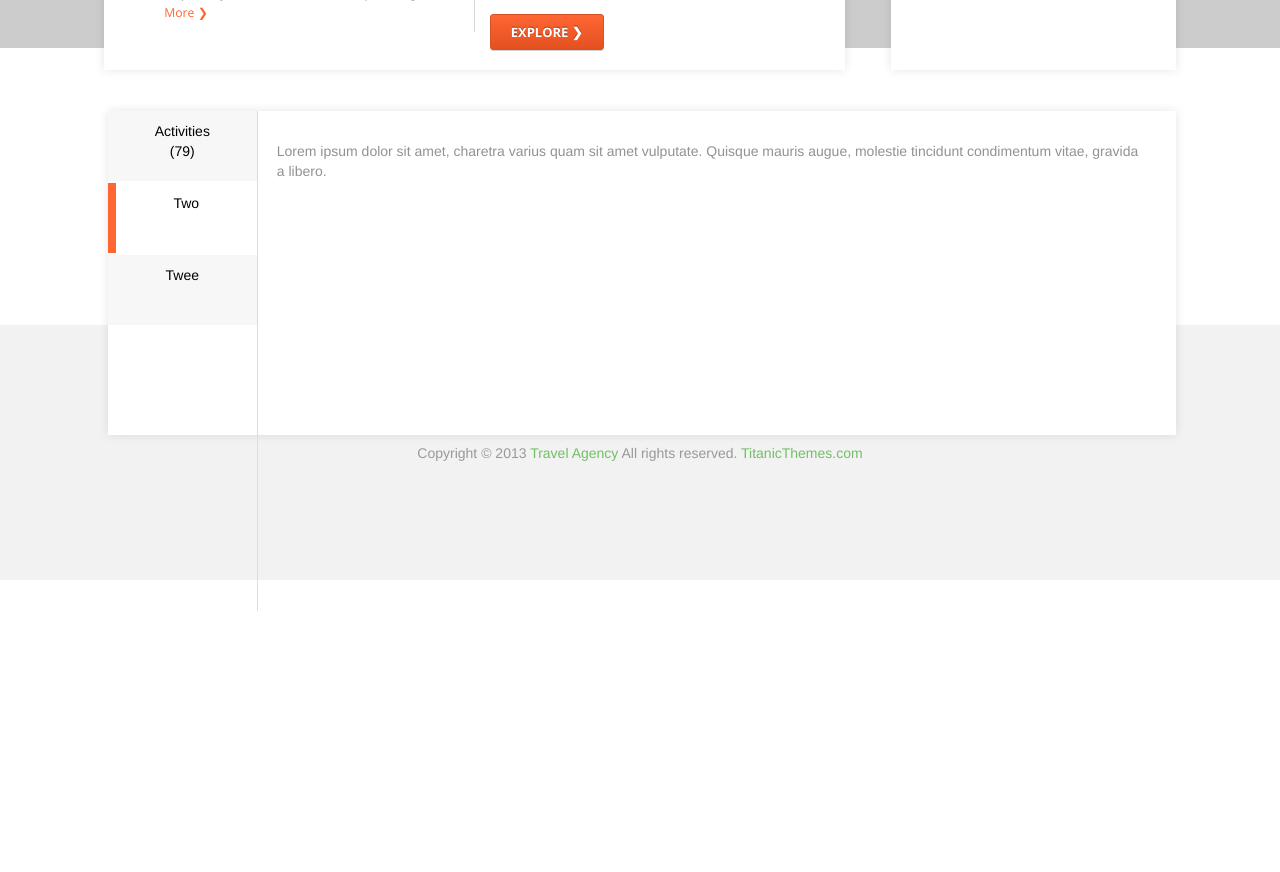
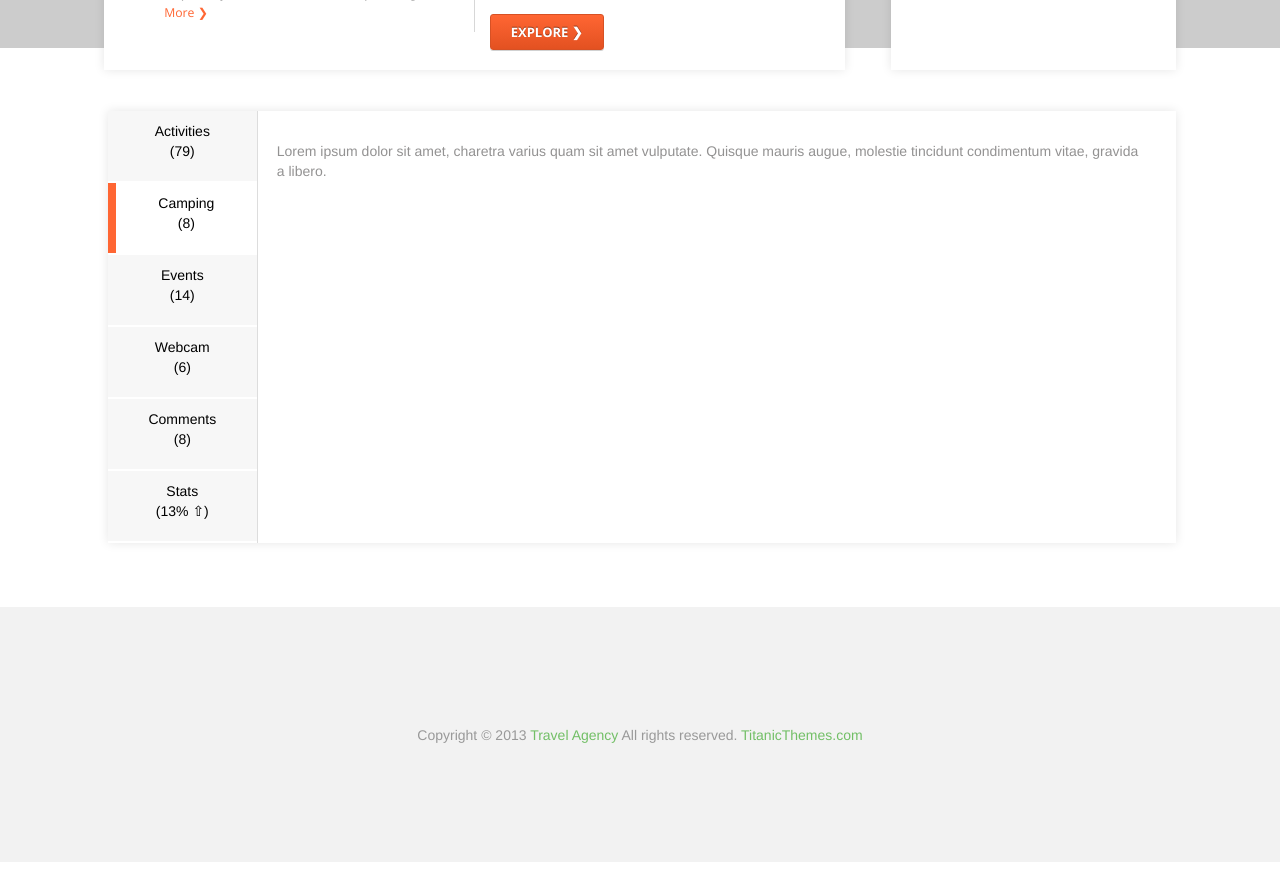
Before and after one commit to phookajoe/RG2Remote, a PHP site: page /park-landing.html in a window 1280 px wide. Shown: the part 752-1624 px from the top of the page. Run offline with PHP 8.4, Linux system fonts and the light colour scheme; some libraries are stand-ins or nearby versions; grey boxes are pictures that could not be loaded.

Commit message:
Updated wrapper height for park-landing.html page

```diff
--- a/assets/css/custom.css
+++ b/assets/css/custom.css
@@ -1477,11 +1477,11 @@ color:#fff;
 
 .sfix{position:absolute;top:995px;}
 .sfix2{position:absolute;top:440px;}
-.sfix3{position:absolute;top:790px;}
+.sfix3{position:absolute;/*top:790px;*/}
 @media (min-width: 992px) {
 .sfix{position:absolute;top:277px;}
 .sfix2{position:absolute;top:277px;}
-.sfix3{position:absolute;top:277px;}
+.sfix3{position:absolute;/*top:277px;*/}
 }
 
 
@@ -2267,7 +2267,7 @@ margin-top:22px;
 /* Styles */
 .cstyle01{display: inline-block; width: 100%;  font-size:13px}
 .cstyle02{position:absolute; background:#f7f7f7; width:100%; margin-left:-20px; padding:20px;}
-.cstyle03{background:#fff; margin-top:800px; position:relative; z-index:100; display:block;}
+.cstyle03{background:#fff; margin-top:800px; position:relative; z-index:100; display:block; height: 559px;}
 .cstyle04{position:relative; top:-41px;}
 .cstyle05{display:block; background:white; width:100%; height:324px; overflow:hidden;}
 .cstyle06{min-height:640px;}
--- a/assets/css/mars.css
+++ b/assets/css/mars.css
@@ -133,7 +133,7 @@ a.rd-more:hover {
 }
 
 /* Images */
-/* line 139, ../../sass/_park-landing.scss */
+/* line 140, ../../sass/_park-landing.scss */
 .parkPnlThumb {
   width: 256px;
   height: 120px;
@@ -143,34 +143,34 @@ a.rd-more:hover {
 }
 
 /* Left Tabs */
-/* line 149, ../../sass/_park-landing.scss */
+/* line 150, ../../sass/_park-landing.scss */
 .park-tab-content {
   width: 113%;
-  height: auto;
+  min-height: 432px;
   margin-left: 4%;
   background: #ffffff;
   padding: 30px;
   box-shadow: 0 0 10px rgba(0, 0, 0, 0.1);
 }
 
-/* line 156, ../../sass/_park-landing.scss */
+/* line 157, ../../sass/_park-landing.scss */
 ul.parkUlNav {
   margin-left: 4%;
   width: 150px;
-  height: 500px;
+  height: auto;
 }
 
-/* line 163, ../../sass/_park-landing.scss */
+/* line 164, ../../sass/_park-landing.scss */
 .tabs-left > .nav-tabs {
   border-bottom: 0;
 }
 
-/* line 167, ../../sass/_park-landing.scss */
+/* line 168, ../../sass/_park-landing.scss */
 .tabs-left > .nav-tabs > li {
   float: none;
 }
 
-/* line 171, ../../sass/_park-landing.scss */
+/* line 172, ../../sass/_park-landing.scss */
 .tabs-left > .nav-tabs > li > a {
   min-width: 100px;
   height: 70px;
@@ -182,25 +182,25 @@ ul.parkUlNav {
   background: #f7f7f7;
 }
 
-/* line 182, ../../sass/_park-landing.scss */
+/* line 183, ../../sass/_park-landing.scss */
 .tabs-left > .nav-tabs {
   float: left;
   margin-right: 19px;
   border-right: 1px solid #ddd;
 }
 
-/* line 188, ../../sass/_park-landing.scss */
+/* line 189, ../../sass/_park-landing.scss */
 .tabs-left > .nav-tabs > li > a {
   margin-right: -1px;
 }
 
-/* line 193, ../../sass/_park-landing.scss */
+/* line 194, ../../sass/_park-landing.scss */
 .tabs-left > .nav-tabs > li > a:hover,
 .tabs-left > .nav-tabs > li > a:focus {
   border-left: 8px solid #ff6633;
 }
 
-/* line 199, ../../sass/_park-landing.scss */
+/* line 200, ../../sass/_park-landing.scss */
 .tabs-left > .nav-tabs .active > a,
 .tabs-left > .nav-tabs .active > a:hover,
 .tabs-left > .nav-tabs .active > a:focus {
--- a/park-landing.html
+++ b/park-landing.html
@@ -263,16 +263,31 @@
 				    <div class="tabbable tabs-left">
 				        <ul class="nav nav-tabs parkUlNav">
 				          <li><a href="#a" data-toggle="tab">Activities<br/><span>(79)</span></a></li>
-				          <li class="active"><a href="#b" data-toggle="tab">Two</a></li>
-				          <li><a href="#c" data-toggle="tab">Twee</a></li>
+				          <li class="active"><a href="#b" data-toggle="tab">Camping<br/><span>(8)</span></a></li>
+				          <li><a href="#c" data-toggle="tab">Events<br/><span>(14)</span></a></li>
+				          <li><a href="#d" data-toggle="tab">Webcam<br/><span>(6)</span></a></li>
+				          <li><a href="#e" data-toggle="tab">Comments<br/><span>(8)</span></a></li>
+				          <li><a href="#f" data-toggle="tab">Stats<br/><span>(13% &#8679;)</span></a></li>
 				        </ul>
 				        <div class="tab-content park-tab-content">
 					         <div class="tab-pane active" id="a">Lorem ipsum dolor sit amet, charetra varius quam sit amet vulputate.
-				         Quisque mauris augue, molestie tincidunt condimentum vitae, gravida a libero.</div>
+					         Quisque mauris augue, molestie tincidunt condimentum vitae, gravida a libero.
+					         </div>
 					         <div class="tab-pane" id="b">Secondo sed ac orci quis tortor imperdiet venenatis. Duis elementum auctor accumsan.
-				         Aliquam in felis sit amet augue.</div>
+					         Aliquam in felis sit amet augue.
+					         </div>
 					         <div class="tab-pane" id="c">Thirdamuno, ipsum dolor sit amet, consectetur adipiscing elit. Duis pharetra varius quam sit amet vulputate.
-				         Quisque mauris augue, molestie tincidunt condimentum vitae. </div>
+					         Quisque mauris augue, molestie tincidunt condimentum vitae.
+					         </div>
+					         <div class="tab-pane" id="d">Fourth, ipsum dolor sit amet, consectetur adipiscing elit. Duis pharetra varius quam sit amet vulputate.
+					         Quisque mauris augue, molestie tincidunt condimentum vitae.
+					         </div>
+					         <div class="tab-pane" id="e">Fifth, ipsum dolor sit amet, consectetur adipiscing elit. Duis pharetra varius quam sit amet vulputate.
+					         Quisque mauris augue, molestie tincidunt condimentum vitae.
+					         </div>
+					         <div class="tab-pane" id="f">Sixth, ipsum dolor sit amet, consectetur adipiscing elit. Duis pharetra varius quam sit amet vulputate.
+					         Quisque mauris augue, molestie tincidunt condimentum vitae.
+					         </div>
 				        </div>
 				    </div>
 				    <!-- /tabs -->
@@ -285,6 +300,14 @@
 
 		</div>
 
+
+
+
+
+
+
+	</div>
+	<!-- END OF WRAP -->
 
 		<!-- FOOTER -->
 
@@ -304,14 +327,6 @@
 				</footer>
 			</div>
 		</div>
-
-
-
-
-
-	</div>
-	<!-- END OF WRAP -->
-
 
 
 
```
Lines whose indentation alone changed are shown as unchanged.
